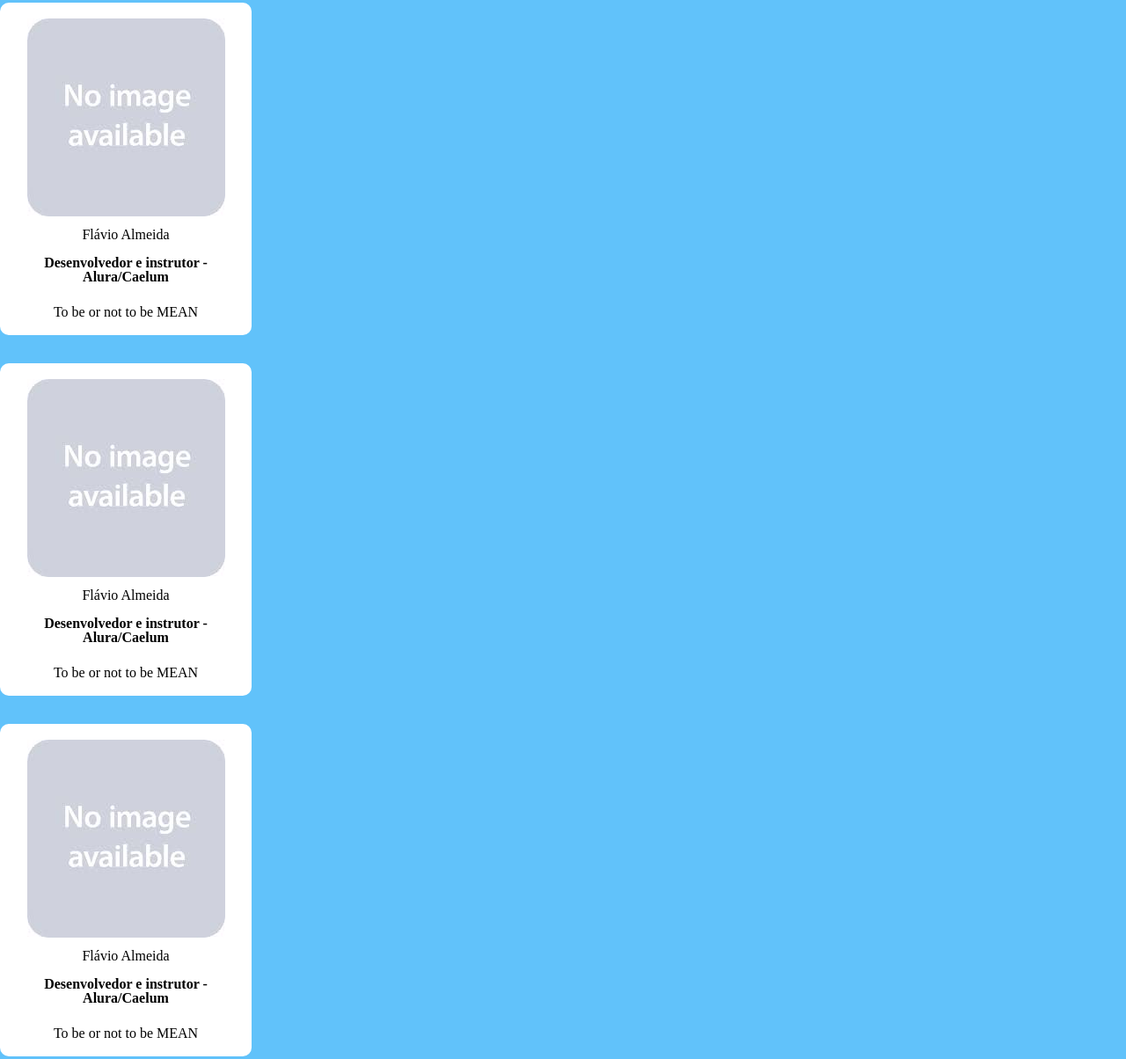
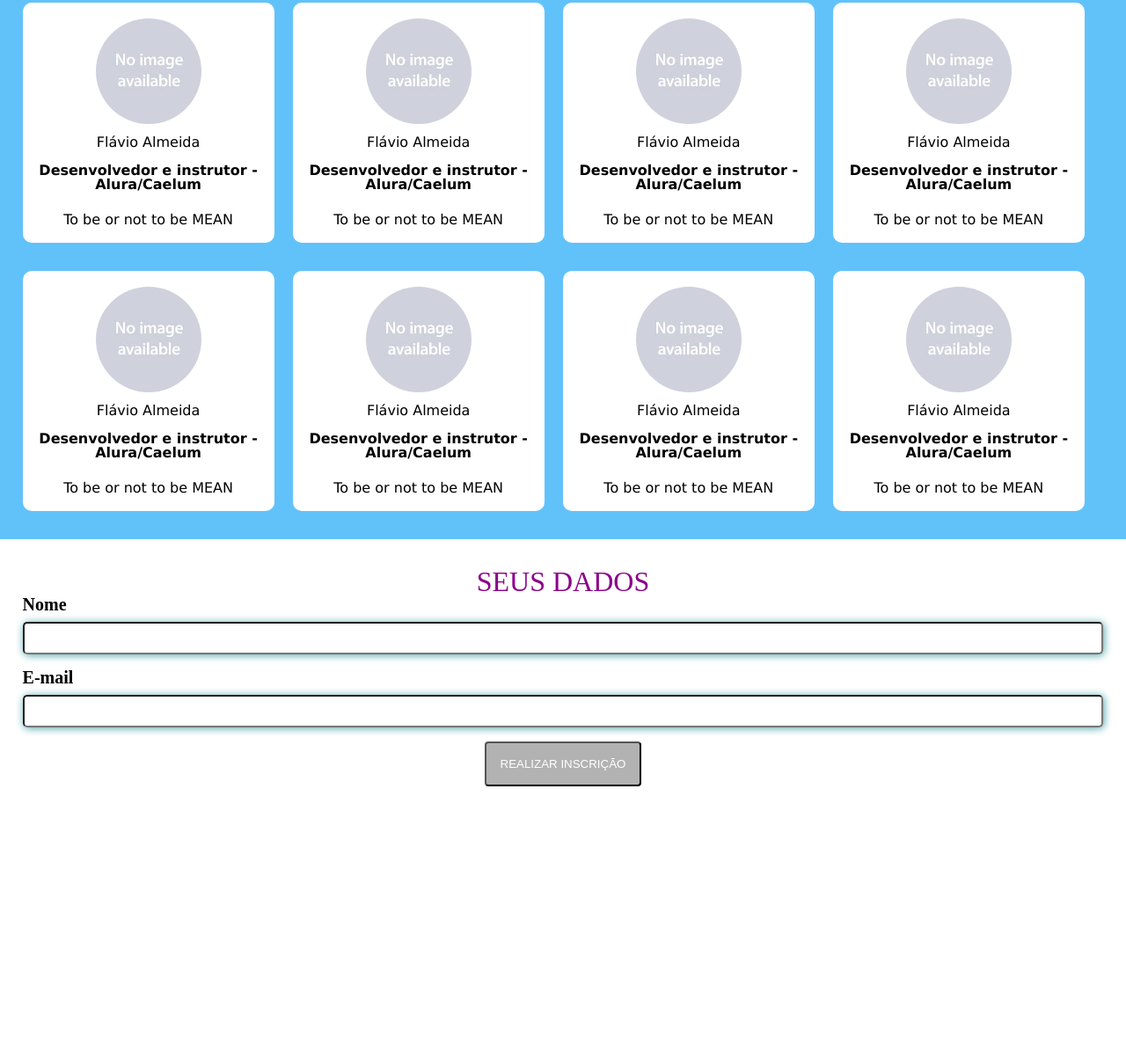
Before and after one commit to JoannePSilva/aluraConf_Palestras, a plain HTML site: page index.html in a window 1280 px wide. Shown: the part 793-1997 px from the top of the page at 88% size. After the commit the page ends 1687 px from the top, so only its background shows below. Drawn offline with Linux system fonts and the light colour scheme.

Commit message:
estilização
estilização da página + formulário de inscrição

```diff
--- a/css/base.css
+++ b/css/base.css
@@ -2,3 +2,38 @@
     width: 96%;
     margin: 0 auto;
 }
+.field {
+    margin-bottom: 16px;
+}
+
+.field label {
+    display: block;
+    font-size: 20px;
+    margin-bottom: 10px;
+    font-weight: bold;
+}
+
+.field .field-input {
+    display: block;
+    width: 100%;
+    box-sizing: border-box;
+    font-size: 20px;
+    padding: 5px;
+    border-radius: 5px;
+    box-shadow: 1px 1px 10px #48A2A6;
+}
+.button {
+    color: rgb(17, 17, 17);
+    padding: 16px;
+    background: rgba(0, 0, 0, 0.3);
+    border-radius: 4px;
+    text-decoration: none;
+    text-transform: uppercase;
+    transition: background-color 0.3s;
+    color: white;
+
+ }
+
+ .button-place {
+    text-align: center;
+}
--- /dev/null
+++ b/css/form.css
@@ -0,0 +1,11 @@
+.panel-form {
+
+    margin-top: 32px;
+}
+
+.panel-form .title {
+    font-size: 32px;
+    color: darkmagenta;
+    text-align: center;
+    text-transform: uppercase;
+}
--- a/css/header.css
+++ b/css/header.css
@@ -50,18 +50,6 @@
     margin-top: 8px;
 }
 
-.header .jumbotron .button {
-    color: rgb(17, 17, 17);
-    padding: 16px;
-    background: rgba(0, 0, 0, 0.3);
-    border-radius: 4px;
-    text-decoration: none;
-    text-transform: uppercase;
-    transition: background-color 0.3s;
-    color: white;
-
- }
-
 .header .panel-subscribe {
 
     margin-top: 28px;
--- a/css/speakers.css
+++ b/css/speakers.css
@@ -1,7 +1,9 @@
 .panel-speakers {
 
+    margin: 8 16px 32px 8;
     padding-top: 40px;
     background: #61c2fa;
+    font-family: 'Lucida Sans', 'Lucida Sans Regular', 'Lucida Grande', 'Lucida Sans Unicode', Geneva, Verdana, sans-serif;
 }
 .panel-speakers .about-speakers {
 
@@ -22,7 +24,7 @@
     margin-bottom: 16px;
 }
 
-.panel-speakers .speaker {
+.panel-speakers .speakers {
     text-align: center;
     display: inline-block;
     width: 250px;
--- a/index.html
+++ b/index.html
@@ -9,6 +9,7 @@
     <link rel="stylesheet" href="css/reset.css">
     <link rel="stylesheet" href="css/base.css">
     <link rel="stylesheet" href="css/header.css">
+    <link rel="stylesheet" href="css/form.css">
     <link rel="stylesheet" href="css/speakers.css">
 
 </head>
@@ -38,8 +39,10 @@
         </header>
 
         <section class="panel-about">
+            <div class="container">
             <h4 class="title">Conheça nossas Mentees</h4>
             <h5 class="subtitle">Todos os domingos de Abril a Maio/2021</h5>
+            </div>
         </section>
 
         <div class="about-description">
@@ -52,10 +55,10 @@
         </div>
 
         <section class="panel panel-speakers">
-            <div>
-            <h2 class="title">PALESTRANTES</h2>
-            <h3 class="subtitle"> Aprenda com palestrantes que são referências na comunidade</h3>
-            </div>
+            <div class="container">
+                <h2 class="title">PALESTRANTES</h2>
+                <h3 class="subtitle"> Aprenda com palestrantes que são referências na comunidade</h3>
+
 
             <ul class="speakers">
 
@@ -63,7 +66,7 @@
 
                     <figure class="speaker-portrait">
 
-                        <img src="img/palestrantes/placeholder.jpeg" alt="foto do palestrante">
+                        <img class="speaker-image" src="img/palestrantes/placeholder.jpeg" alt="foto do palestrante">
 
                         <figcaption class="speaker-name">
                             Flávio Almeida
@@ -86,7 +89,7 @@
 
                     <figure class="speaker-portrait">
 
-                        <img src="img/palestrantes/placeholder.jpeg" alt="foto do palestrante">
+                        <img class="speaker-image" src="img/palestrantes/placeholder.jpeg" alt="foto do palestrante">
 
                         <figcaption class="speaker-name">
                             Flávio Almeida
@@ -109,7 +112,7 @@
 
                     <figure class="speaker-portrait">
 
-                        <img src="img/palestrantes/placeholder.jpeg" alt="foto do palestrante">
+                        <img class="speaker-image" src="img/palestrantes/placeholder.jpeg" alt="foto do palestrante">
 
                         <figcaption class="speaker-name">
                             Flávio Almeida
@@ -132,7 +135,7 @@
 
                     <figure class="speaker-portrait">
 
-                        <img src="img/palestrantes/placeholder.jpeg" alt="foto do palestrante">
+                        <img class="speaker-image" src="img/palestrantes/placeholder.jpeg" alt="foto do palestrante">
 
                         <figcaption class="speaker-name">
                             Flávio Almeida
@@ -155,7 +158,7 @@
 
                     <figure class="speaker-portrait">
 
-                        <img src="img/palestrantes/placeholder.jpeg" alt="foto do palestrante">
+                        <img class="speaker-image" src="img/palestrantes/placeholder.jpeg" alt="foto do palestrante">
 
                         <figcaption class="speaker-name">
                             Flávio Almeida
@@ -178,7 +181,7 @@
 
                     <figure class="speaker-portrait">
 
-                        <img src="img/palestrantes/placeholder.jpeg" alt="foto do palestrante">
+                        <img class="speaker-image" src="img/palestrantes/placeholder.jpeg" alt="foto do palestrante">
 
                         <figcaption class="speaker-name">
                             Flávio Almeida
@@ -201,7 +204,7 @@
 
                     <figure class="speaker-portrait">
 
-                        <img src="img/palestrantes/placeholder.jpeg" alt="foto do palestrante">
+                        <img class="speaker-image" src="img/palestrantes/placeholder.jpeg" alt="foto do palestrante">
 
                         <figcaption class="speaker-name">
                             Flávio Almeida
@@ -224,7 +227,7 @@
 
                     <figure class="speaker-portrait">
 
-                        <img src="img/palestrantes/placeholder.jpeg" alt="foto do palestrante">
+                        <img class="speaker-image" src="img/palestrantes/placeholder.jpeg" alt="foto do palestrante">
 
                         <figcaption class="speaker-name">
                             Flávio Almeida
@@ -237,17 +240,29 @@
                     </figure>
 
                     <p class="speaker-speach">To be or not to be MEAN</p>
-
                 </li>
-
             </ul>
-
-
+        </div>
         </section>
 
-
-
-
+        <section class="panel-form">
+            <div class="container">
+                <h2 class="title">Seus dados</h2>
+                <form>
+                    <div class="field">
+                        <label CLASS="field-label">Nome</label>
+                        <input class="field-input">
+                    </div>
+                    <div class="field">
+                        <label class="field-label">E-mail</label>
+                        <input class="field-input">
+                    </div>
+                    <div class="button-place">
+                        <button class="button">REALIZAR INSCRIÇÃO</button>
+                    </div>
+                </form>
+            </div>
+        </section>
 
 
         <script src="js/jquery.js"></script>
```
Also changed, not shown: palestrantes.html (deleted, +0 -17 lines).
